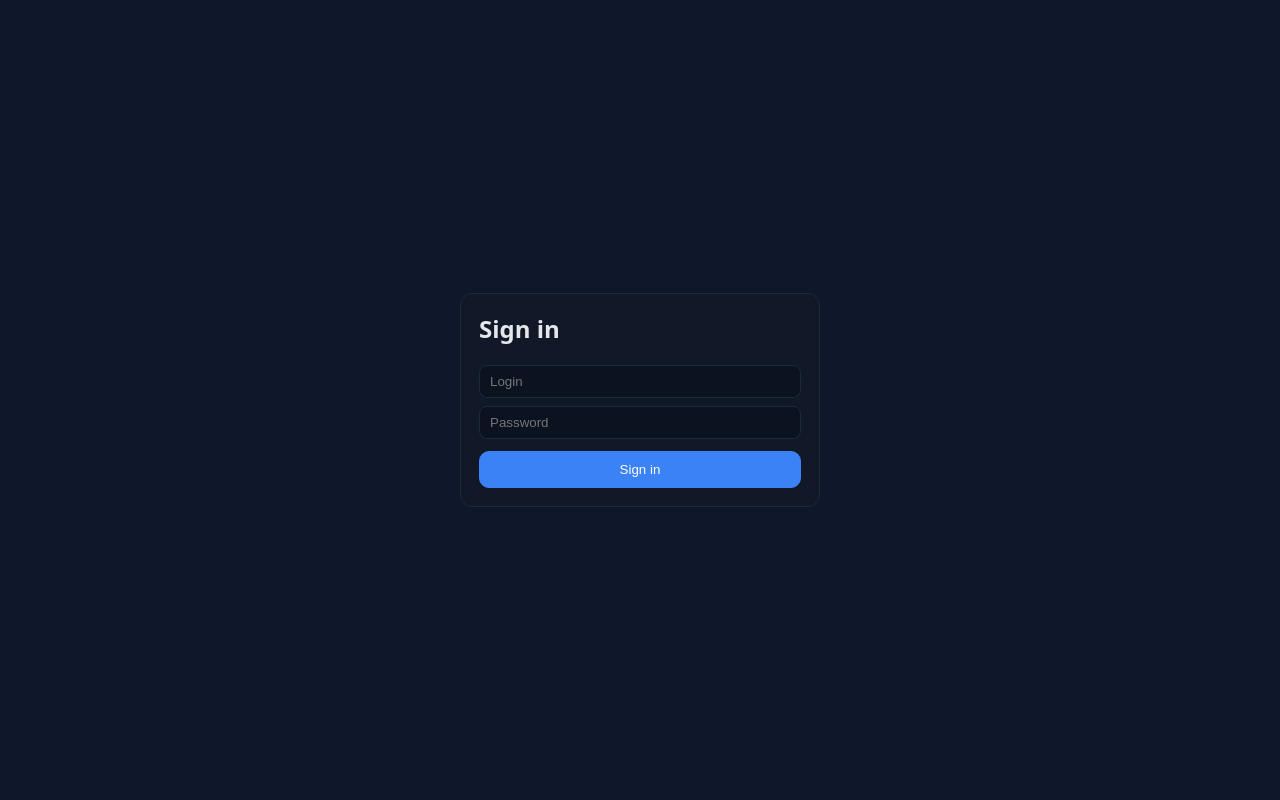
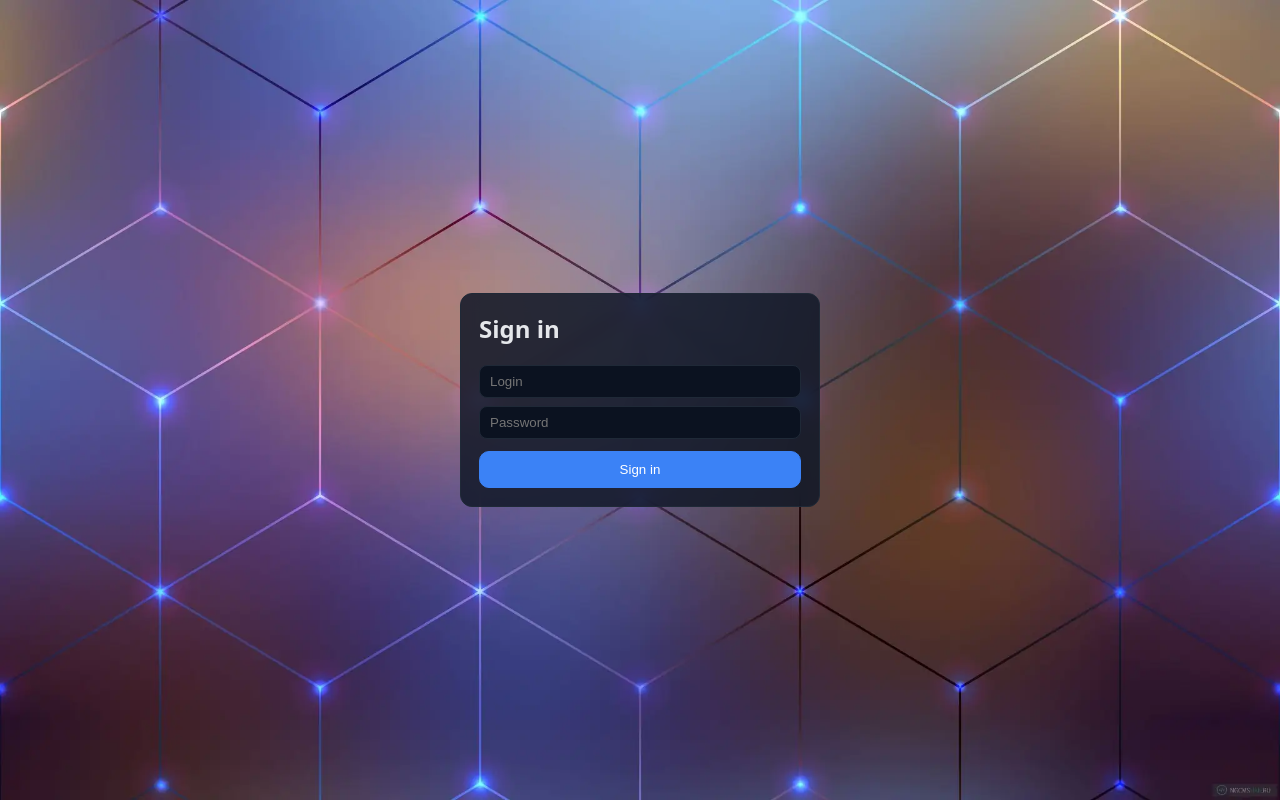
Before and after one commit to Jorgor-prog/love-should-be-free, a Next.js app: page /login in a window 1280 px wide. Built offline with nearby package versions, Linux system fonts and the light colour scheme.

Commit message:
Update page.tsx

```diff
--- a/app/login/page.tsx
+++ b/app/login/page.tsx
@@ -13,7 +13,6 @@ export default function LoginPage(){
     const r = await fetch('/api/auth/login', { method:'POST', headers:{'Content-Type':'application/json'}, body: JSON.stringify({ loginId, password })});
     setLoading(false);
     if(!r.ok){ const j = await r.json().catch(()=>({})); setErr(j?.error||'Login failed'); return; }
-    // получаем реальную роль с сервера
     const me = await fetch('/api/me').then(x=>x.json()).catch(()=>null);
     const role = me?.user?.role;
     if(role === 'ADMIN') window.location.href = '/admin';
@@ -21,8 +20,14 @@ export default function LoginPage(){
   }
 
   return (
-    <div style={{minHeight:'100vh', display:'grid', placeItems:'center', background:'rgba(15,23,42,1)'}}>
-      <form onSubmit={submit} style={{width:360, background:'#111827', border:'1px solid #1f2937', borderRadius:12, padding:18, color:'#e5e7eb'}}>
+    <div style={{
+      minHeight:'100vh',
+      display:'grid', placeItems:'center',
+      backgroundImage:'url(/images/Background_1.webp)',
+      backgroundSize:'cover',
+      backgroundPosition:'center'
+    }}>
+      <form onSubmit={submit} style={{width:360, background:'rgba(17,24,39,.85)', border:'1px solid #1f2937', borderRadius:12, padding:18, color:'#e5e7eb', backdropFilter:'blur(8px)'}}>
         <h2 style={{marginTop:0}}>Sign in</h2>
         <input className="input" placeholder="Login" value={loginId} onChange={e=>setLoginId(e.target.value)}
                style={{width:'100%', background:'#0b1220', border:'1px solid #1f2937', color:'#e5e7eb', borderRadius:8, padding:'8px 10px'}} />
```
